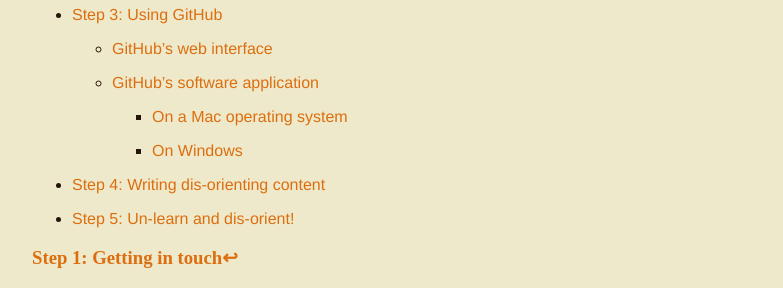
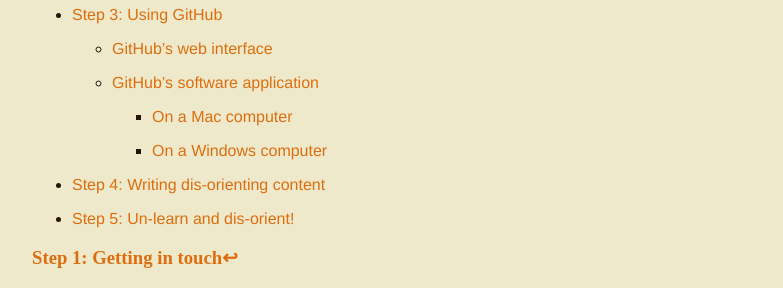
Before and after one commit to dis-orientation/dis-orientation.github.io, a Jekyll site: the page built from involved.md, in a window 1280 px wide and 900 px high, scrolled down 409 px. Shown: the part 152-440 px from the top of the window, without its empty margins (248-1031 px from the left). Built offline with Jekyll 4.4.1, drawn with Linux system fonts in a browser that asks for light colours; Markdown is read by kramdown in place of the engine named in the settings; some of the changed text lies outside the part shown.

Commit message:
changed section headings

```diff
--- a/involved.md
+++ b/involved.md
@@ -25,9 +25,9 @@
 
 	- <a href="#software">GitHub's software application</a>
 
-		- <a href="#mac">On a Mac operating system</a>
+		- <a href="#mac">On a Mac computer</a>
 
-		- <a href="#windows">On Windows</a>
+		- <a href="#windows">On a Windows computer</a>
 
 - <a href="#step-4">Step 4: Writing dis-orienting content</a>
 
@@ -107,7 +107,7 @@
 
 <img alt="git-software-os" width="400" src="/images/git-software-os.png" style="display:block; margin:0 auto;" />
 
-##### <a id="mac">On a Mac operating system</a><a href="#toc">↩</a>
+##### <a id="mac">On a Mac computer</a><a href="#toc">↩</a>
 
 After you have downloaded and installed the software, you will be asked to enter the username and password that you set up for GitHub. Once we have added you to the `dis-orientation` GitHub account, you should see a dashboard screen that looks like this, with `dis-orientation` on the left:
 
@@ -145,7 +145,7 @@
 
 Overall, that's the way to work with the GitHub software for Mac. Next, we'll go over the Windows version of the software, before moving on to how to edit your website files.
 
-##### <a id="windows">On Windows</a><a href="#toc">↩</a>
+##### <a id="windows">On a Windows computer</a><a href="#toc">↩</a>
 
 - **Details coming soon**
 
```
